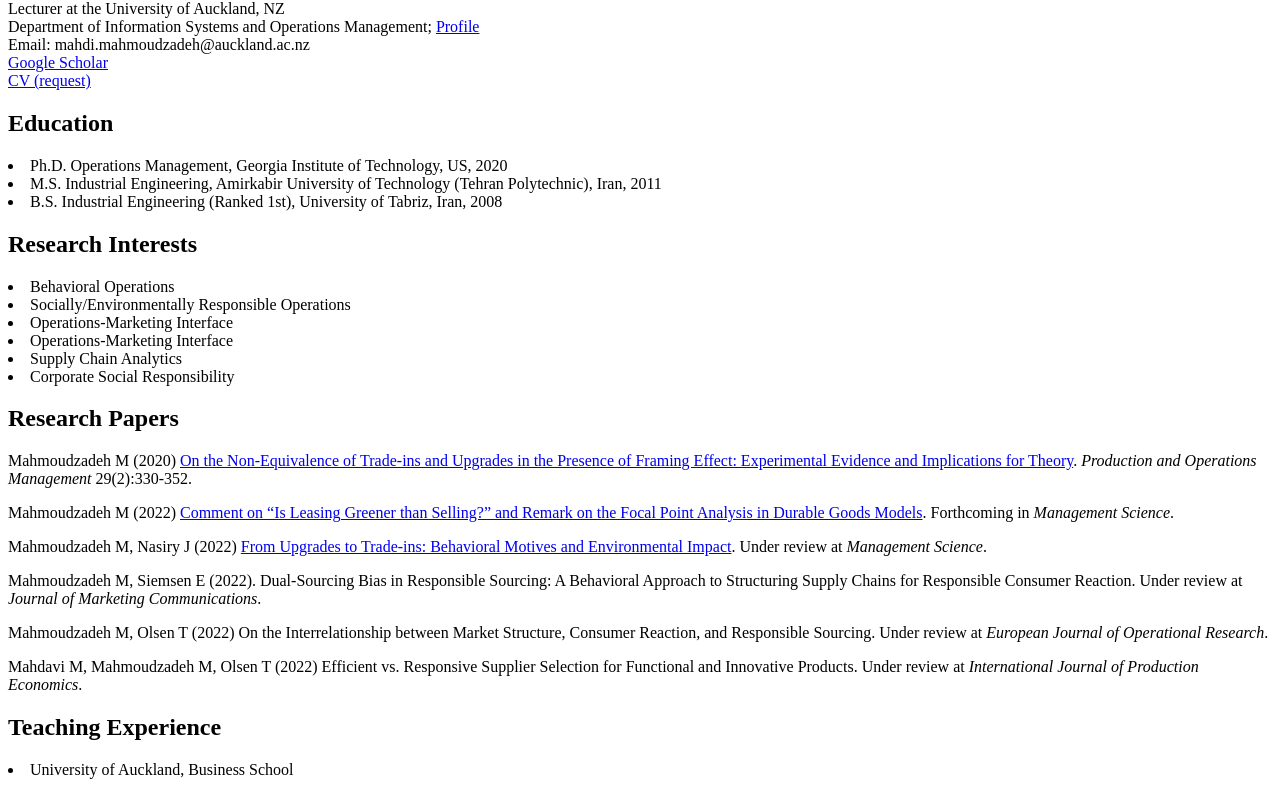
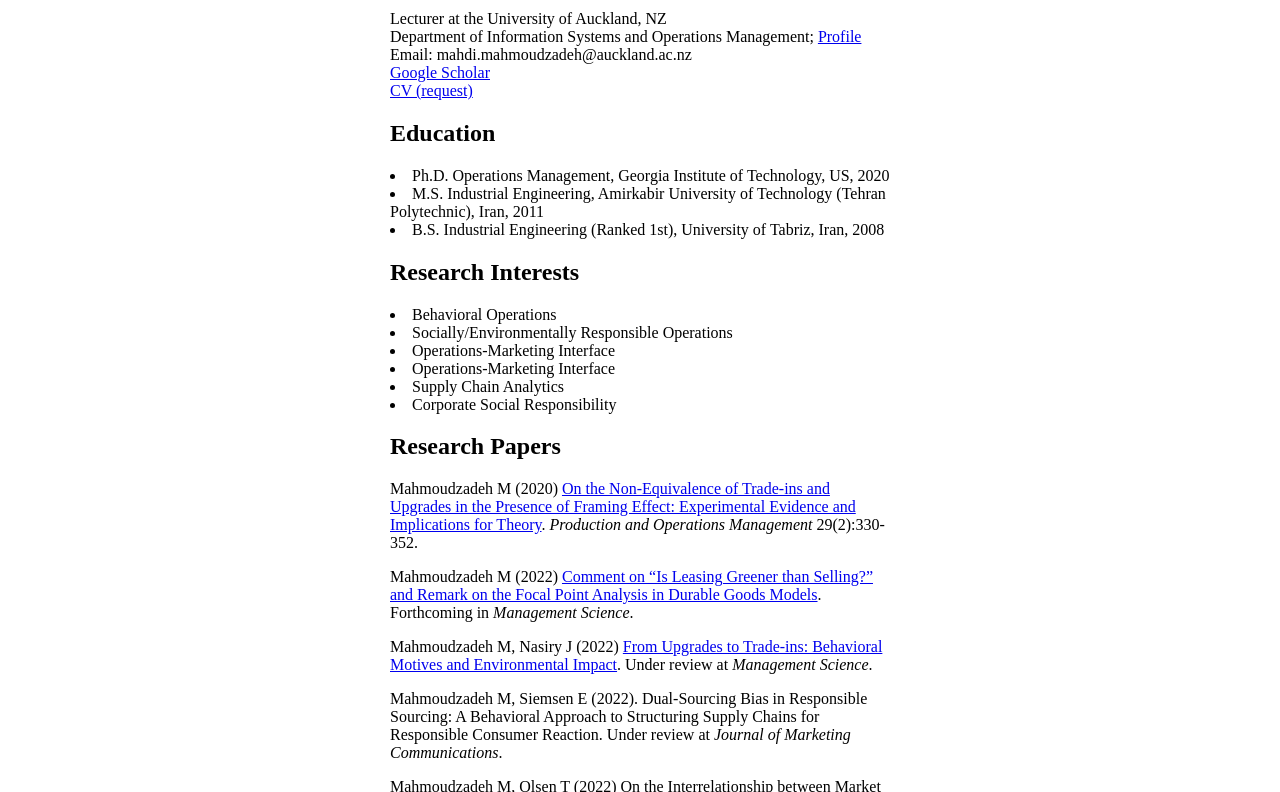
Before and after one commit to mahdimzadeh/mahdimzadeh.github.io, a plain HTML site: page index.html in a window 1280 px wide. Shown: the part 106-898 px from the top of the page. Drawn offline with Linux system fonts and the light colour scheme.

Commit message:
Update index.html

```diff
--- a/index.html
+++ b/index.html
@@ -1,5 +1,22 @@
 <html>
+
+<head>
+<meta name="viewport" content="width=device-width, initial-scale=1">
+<style>
+body {
+  background: white;
+}
+.content {
+  max-width: 500px;
+  margin: auto;
+  background: white;
+  padding: 10px;
+}
+</style>
+</head>
+
     <body>
+<div class="content">
         <br>
         <h1>Mahdi Mahmoudzadeh</h1>
 
```
